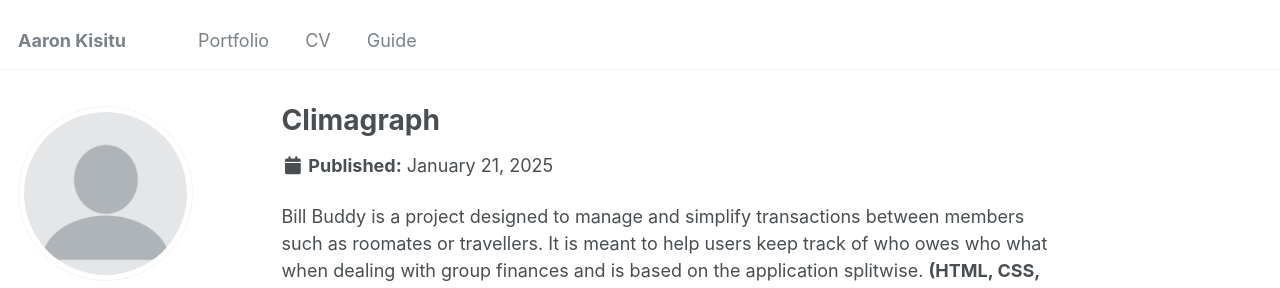
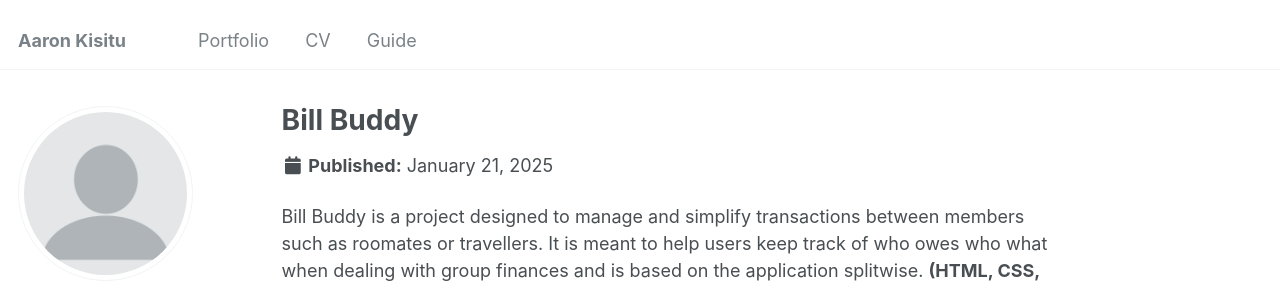
Before and after one commit to kjx172/kjx172.github.io, a Jekyll site: the page built from _portfolio/portfolio-5.html, in a window 1280 px wide and 975 px high. Shown: the top 288 px of the window. Built offline with Jekyll 4.4.1, drawn with Linux system fonts in a browser that asks for light colours.

Commit message:
Update portfolio-5.html

```diff
--- a/_portfolio/portfolio-5.html
+++ b/_portfolio/portfolio-5.html
@@ -1,5 +1,5 @@
 ---
-title: "Climagraph"
+title: "Bill Buddy"
 excerpt: "A data analysis tool for wather data"
 collection: portfolio
 ---
```
